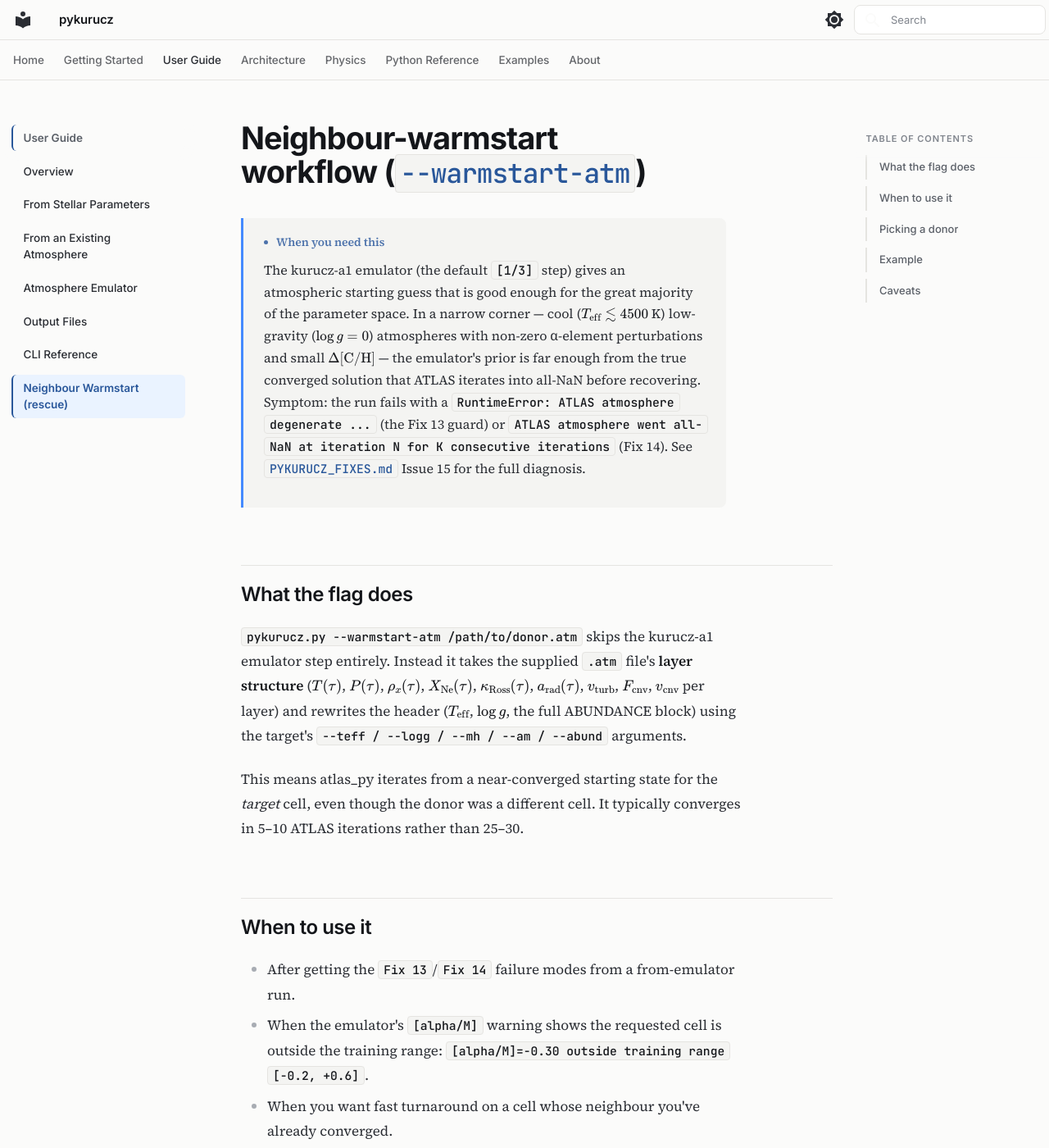
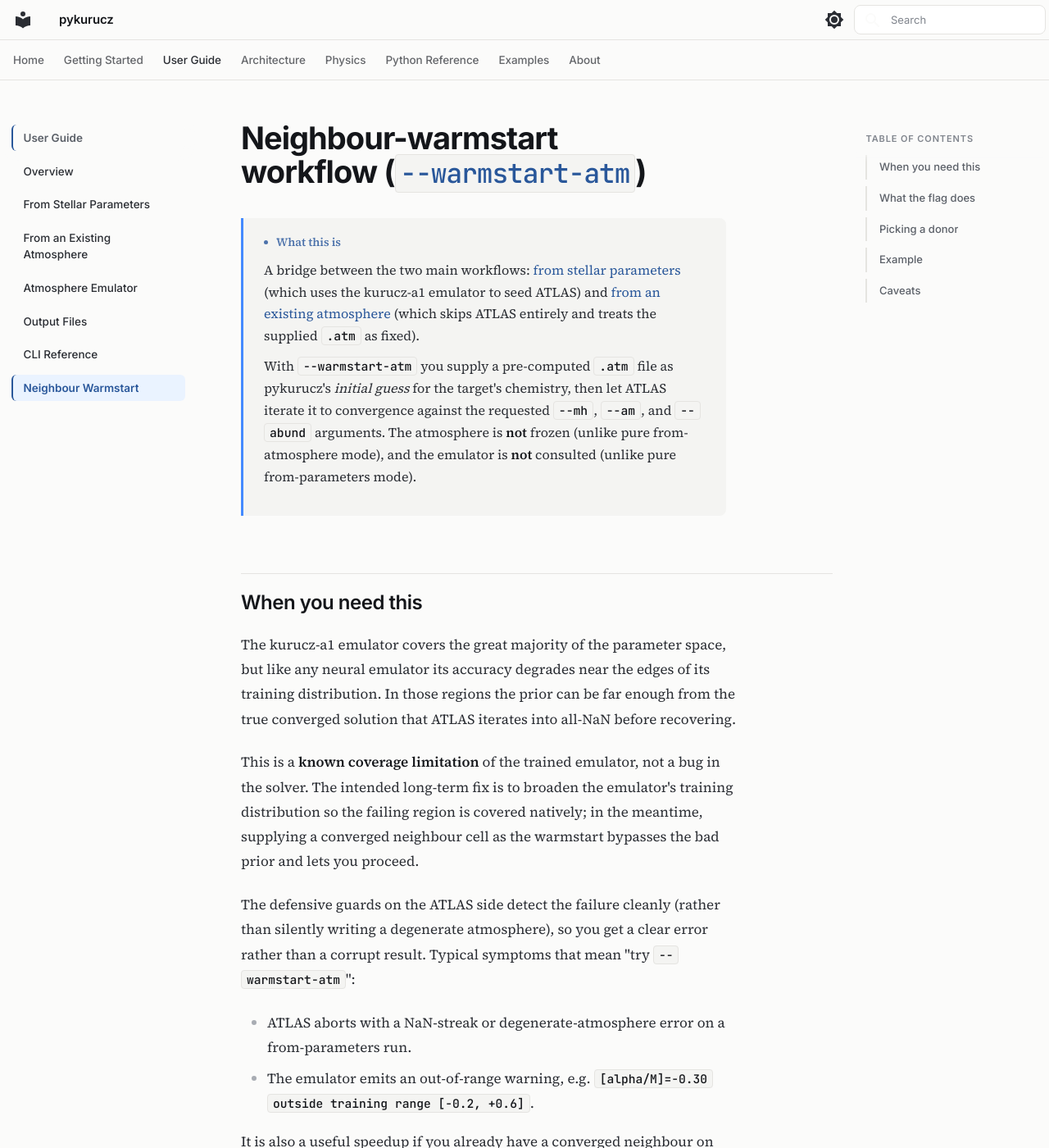
Before and after one commit to emk255/pykurucz, an MkDocs documentation site: the page built from docs/user-guide/neighbour-warmstart.md, in a window 1280 px wide and 1400 px high. Shown: the whole window at 82% size. Built offline with MkDocs 1.6.1 and Material for MkDocs 9.7.7, drawn with Linux system fonts in a browser that asks for light colours; the version menu is left out; some of the changed text lies outside the part shown.

Commit message:
docs: generalize warmstart page; frame as bridge between Mode A/B (#2)
* docs: generalize warmstart page; frame as bridge between Mode A/B

Rewrites the neighbour-warmstart user guide to drop project-specific
references (Fix N, PYKURUCZ_FIXES.md, WeakCN paper) and present the
escape hatch as a known emulator-coverage limitation that broadening
the training distribution will fix long-term.  Also explicitly connects
the workflow to the existing from-atmosphere mode: --warmstart-atm is a
bridge between the two main modes (parameters-with-emulator-seed vs
synthesize-from-fixed-atm).

Co-Authored-By: Claude Opus 4.7 (1M context) <noreply@anthropic.com>

* docs: drop "(rescue)" suffix from nav label for warmstart page

Matches the generalized page framing — the warmstart workflow is
documented as a known emulator-coverage limitation and how to work
around it, not as a project-specific rescue.

Co-Authored-By: Claude Opus 4.7 (1M context) <noreply@anthropic.com>

---------

Co-authored-by: Claude Opus 4.7 (1M context) <noreply@anthropic.com>

```diff
--- a/docs/user-guide/neighbour-warmstart.md
+++ b/docs/user-guide/neighbour-warmstart.md
@@ -1,49 +1,67 @@
 # Neighbour-warmstart workflow (`--warmstart-atm`)
 
-!!! note "When you need this"
-    The kurucz-a1 emulator (the default `[1/3]` step) gives an atmospheric
-    starting guess that is good enough for the great majority of the
-    parameter space.  In a narrow corner — cool ($T_{\rm eff} \lesssim 4500$ K)
-    low-gravity ($\log g = 0$) atmospheres with non-zero α-element
-    perturbations and small $\Delta\mathrm{[C/H]}$ — the emulator's prior
-    is far enough from the true converged solution that ATLAS iterates
-    into all-NaN before recovering.  Symptom: the run fails with a
-    `RuntimeError: ATLAS atmosphere degenerate ...` (the Fix 13 guard) or
-    `ATLAS atmosphere went all-NaN at iteration N for K consecutive
-    iterations` (Fix 14).  See [`PYKURUCZ_FIXES.md`][fixes] Issue 15 for
-    the full diagnosis.
+!!! note "What this is"
+    A bridge between the two main workflows:
+    [from stellar parameters](from-parameters.md) (which uses the
+    kurucz-a1 emulator to seed ATLAS) and
+    [from an existing atmosphere](from-atmosphere.md) (which skips
+    ATLAS entirely and treats the supplied `.atm` as fixed).
+
+    With `--warmstart-atm` you supply a pre-computed `.atm` file as
+    pykurucz's *initial guess* for the target's chemistry, then let
+    ATLAS iterate it to convergence against the requested `--mh`,
+    `--am`, and `--abund` arguments.  The atmosphere is **not** frozen
+    (unlike pure from-atmosphere mode), and the emulator is **not**
+    consulted (unlike pure from-parameters mode).
+
+## When you need this
+
+The kurucz-a1 emulator covers the great majority of the parameter
+space, but like any neural emulator its accuracy degrades near the
+edges of its training distribution.  In those regions the prior can be
+far enough from the true converged solution that ATLAS iterates into
+all-NaN before recovering.
+
+This is a **known coverage limitation** of the trained emulator, not a
+bug in the solver.  The intended long-term fix is to broaden the
+emulator's training distribution so the failing region is covered
+natively; in the meantime, supplying a converged neighbour cell as the
+warmstart bypasses the bad prior and lets you proceed.
+
+The defensive guards on the ATLAS side detect the failure cleanly
+(rather than silently writing a degenerate atmosphere), so you get a
+clear error rather than a corrupt result.  Typical symptoms that mean
+"try `--warmstart-atm`":
+
+- ATLAS aborts with a NaN-streak or degenerate-atmosphere error on a
+  from-parameters run.
+- The emulator emits an out-of-range warning, e.g.
+  `[alpha/M]=-0.30 outside training range [-0.2, +0.6]`.
+
+It is also a useful speedup if you already have a converged neighbour
+on disk — convergence typically takes 5–10 ATLAS iterations rather
+than 25–30.
 
 ## What the flag does
 
 `pykurucz.py --warmstart-atm /path/to/donor.atm` skips the kurucz-a1
-emulator step entirely.  Instead it takes the supplied `.atm` file's
-**layer structure** ($T(\tau)$, $P(\tau)$, $\rho_x(\tau)$, $X_{\rm Ne}(\tau)$,
+emulator step entirely.  It takes the supplied `.atm` file's **layer
+structure** ($T(\tau)$, $P(\tau)$, $\rho_x(\tau)$, $X_{\rm Ne}(\tau)$,
 $\kappa_{\rm Ross}(\tau)$, $a_{\rm rad}(\tau)$, $v_{\rm turb}$,
 $F_{\rm cnv}$, $v_{\rm cnv}$ per layer) and rewrites the header
 ($T_{\rm eff}$, $\log g$, the full ABUNDANCE block) using the target's
 `--teff / --logg / --mh / --am / --abund` arguments.
 
-This means atlas_py iterates from a near-converged starting state for
-the *target* cell, even though the donor was a different cell.  It
-typically converges in 5–10 ATLAS iterations rather than 25–30.
-
-## When to use it
-
-- After getting the `Fix 13`/`Fix 14` failure modes from a from-emulator
-  run.
-- When the emulator's `[alpha/M]` warning shows the requested cell is
-  outside the training range: `[alpha/M]=-0.30 outside training range
-  [-0.2, +0.6]`.
-- When you want fast turnaround on a cell whose neighbour you've
-  already converged.
+ATLAS then iterates this rewritten state to convergence for the
+*target* cell.
 
 ## Picking a donor
 
 The donor `.atm` should be a converged cell at the closest available
-$(T_{\rm eff}, \Delta\mathrm{[C/H]}, \Delta\mathrm{[N/H]}, [\alpha/{\rm Fe}])$
-to your target.  Same galaxy/host metallicity is preferred but not
-strictly required — the donor's layer structure is just an initial
-guess; ATLAS will re-converge against the target's chemistry.
+$(T_{\rm eff}, \log g, [\mathrm{M/H}], [\alpha/\mathrm{M}],$ any other
+abundance dimensions you vary$)$ to your target.  The donor's layer
+structure is just an initial guess; ATLAS re-converges against the
+target's chemistry, so an exact chemistry match is not required.
 
 A simple L2-distance picker (treating $T_{\rm eff}$/100 as units that
 balance the dex-scaled chemistry axes) works well in practice.
@@ -78,8 +96,6 @@ normally.
 - The donor's `.atm` must be a real converged file (not a
   `*_warmstart.atm`).  pykurucz parses the `READ DECK6` block, so any
   Kurucz-format atmosphere with that structure works.
-- This is a workflow escape hatch, not a numerical fix to the emulator
-  or to ATLAS.  The right long-term solution is to broaden the
-  emulator's training distribution (Issue 15).
-
-[fixes]: https://github.com/...your-fork.../PYKURUCZ_FIXES.md
+- This is a workflow escape hatch, not a numerical fix.  The proper
+  long-term solution is to broaden the emulator's training
+  distribution so the failing region is covered natively.
--- a/mkdocs.yml
+++ b/mkdocs.yml
@@ -105,7 +105,7 @@ nav:
       - Atmosphere Emulator: user-guide/emulator.md
       - Output Files: user-guide/output-files.md
       - CLI Reference: user-guide/cli-reference.md
-      - Neighbour Warmstart (rescue): user-guide/neighbour-warmstart.md
+      - Neighbour Warmstart: user-guide/neighbour-warmstart.md
   - Architecture:
       - Overview: architecture/overview.md
       - atlas_py: architecture/atlas-py.md
```
Also changed, not shown: other parts of docs/user-guide/neighbour-warmstart.md (+1 -1 lines).
